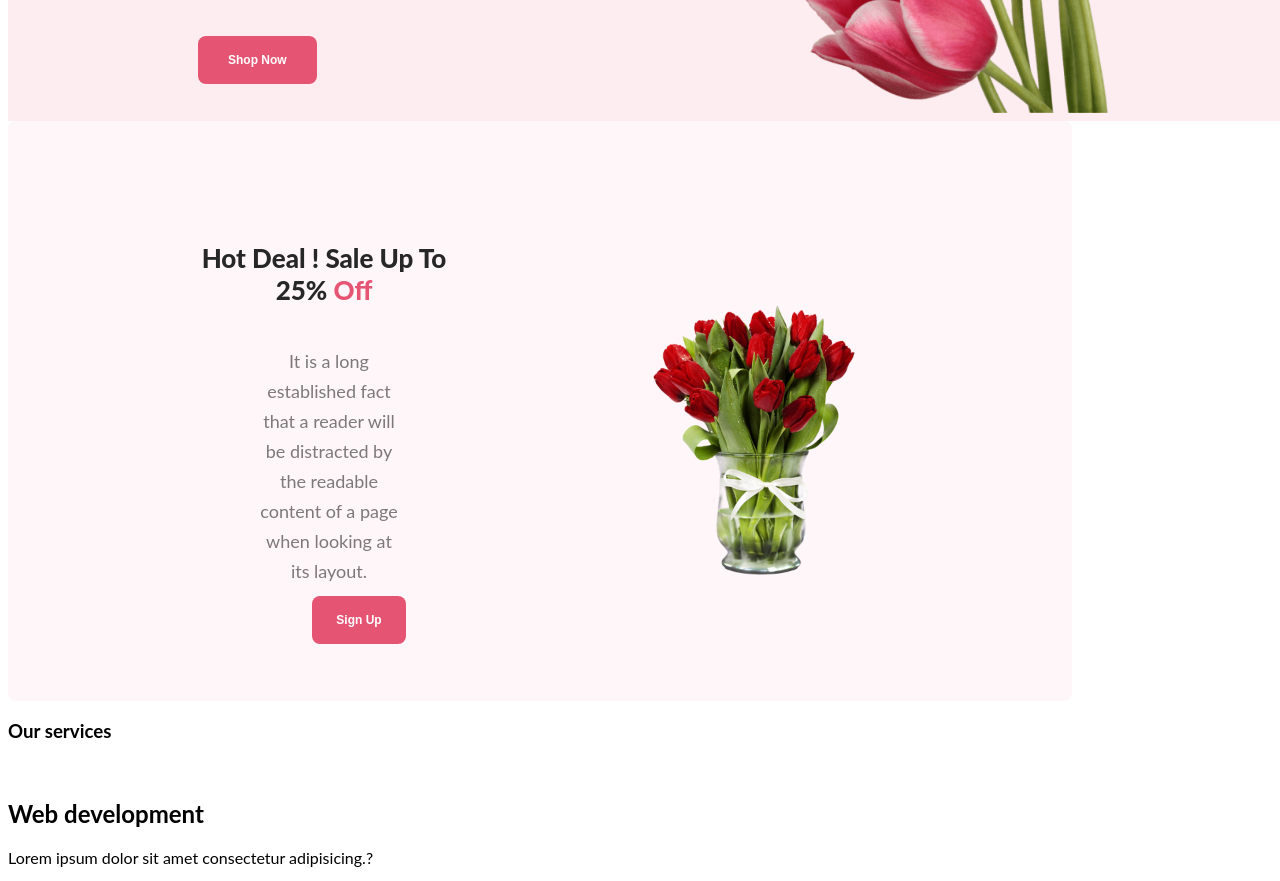
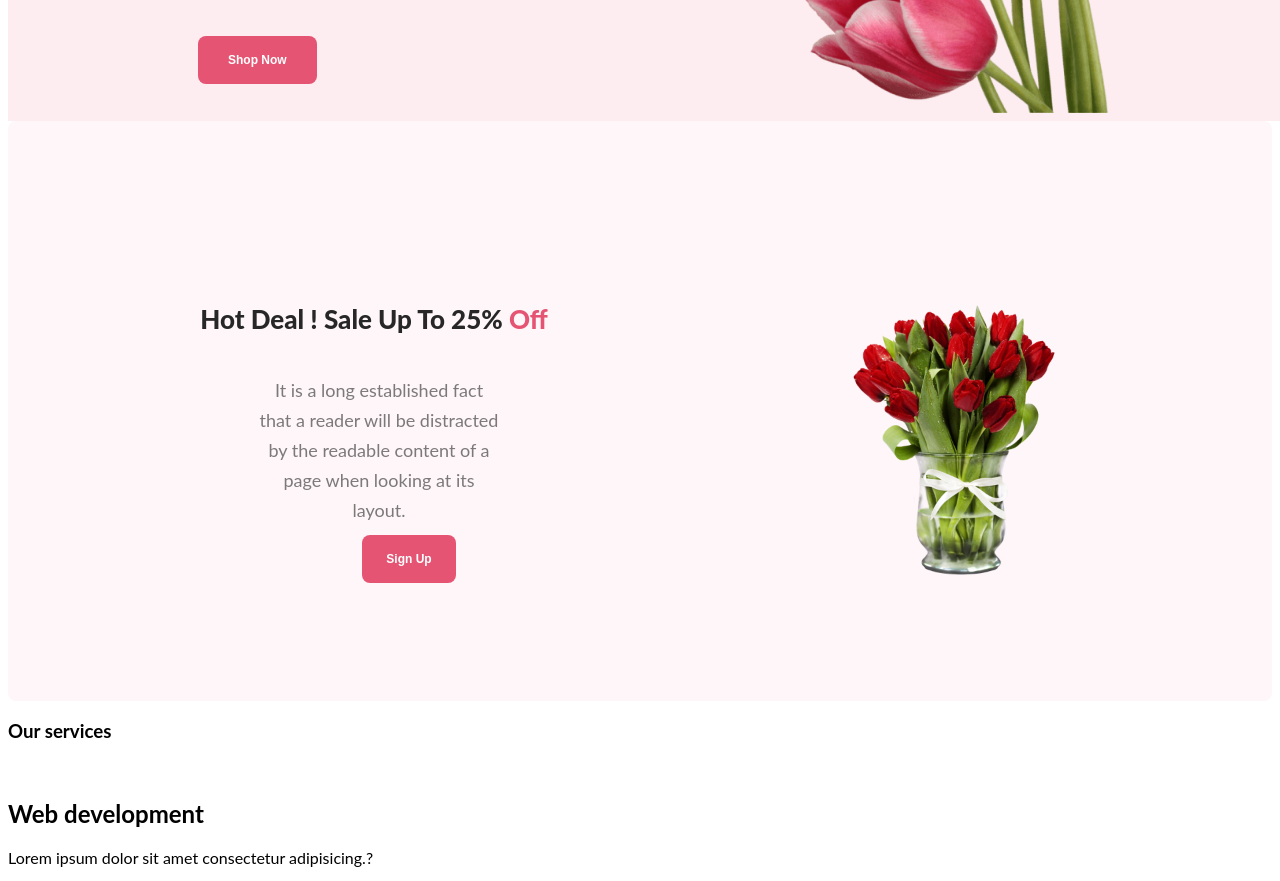
Before and after one commit to Mahmuda-14/Assignment-1, a plain HTML site: page index.html in a window 1280 px wide. Shown: the part 600-1481 px from the top of the page. Drawn offline with Linux system fonts and the light colour scheme.

Commit message:
modified

```diff
--- a/styles/style.css
+++ b/styles/style.css
@@ -62,7 +62,6 @@ body {
 
 /* section-2 */
 .part-2-container {
-    margin-right: 200px;
     border-top: 50px;
     border-radius: 8px;
     background: rgba(229, 84, 115, 0.05);
@@ -76,8 +75,7 @@ body {
 .pt-2 {
     /* margin: 40px 40px 0px 40px; */
     text-align: center;
-}
-
+     margin-right: 100px;}
 .pt-2-content {
     color: #272727;
     /* padding: 20px 30px 0px 10px; */
@@ -106,20 +104,17 @@ body {
     margin-bottom: 10px;
     margin-right: 70px;
 }
-
-.second-img {
-    width: 290px;
+.second-img{width: 290px;
     height: 280px;
-    padding: 120px;
-}
-
-.pt-2-btn {
-    border-radius: 8px;
-    background: #E55473;
+    padding:120px;
+   }
+   .pt-2-btn{
+     border-radius: 8px;
+     background: #E55473;
     color: white;
     font-size: 12px;
     font-weight: 700;
     padding: 17px 24px;
-    border: none;
+   border:none;
 
-}
+   }
```
